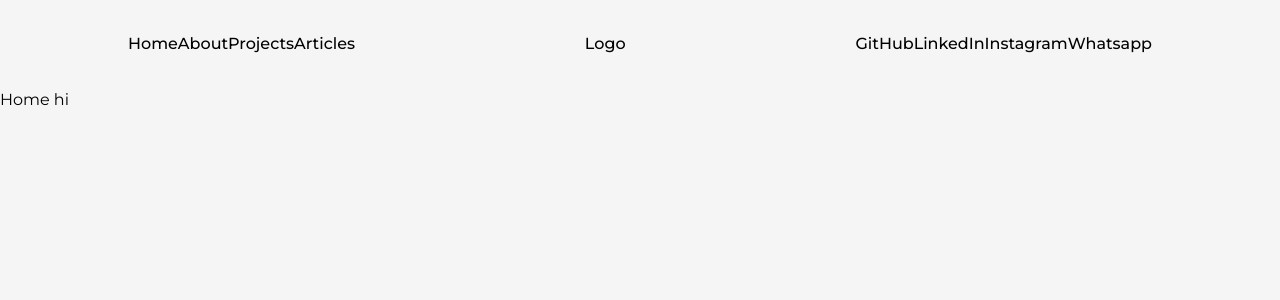
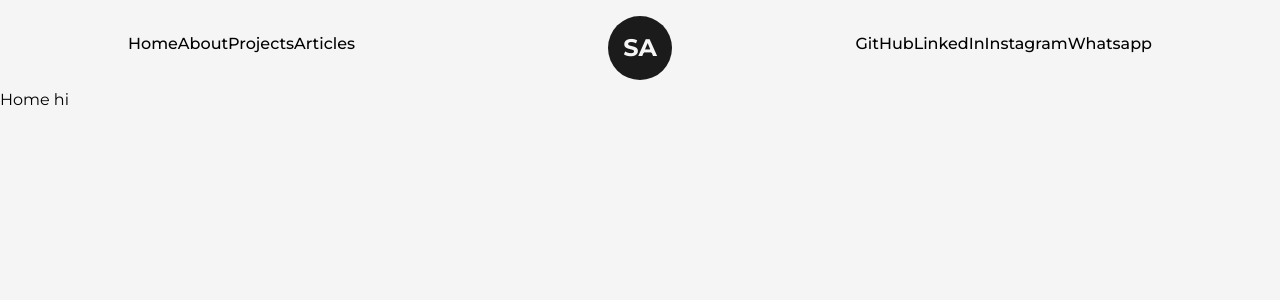
Before and after one commit to Suraj-Ambekar/portfolio-website, a Next.js app: page / in a window 1280 px wide. Shown: the top 300 px of the page. Built offline with nearby package versions, Linux system fonts and the light colour scheme.

Commit message:
completed logo and added framer motion library

```diff
--- a/package.json
+++ b/package.json
@@ -9,6 +9,7 @@
     "lint": "next lint"
   },
   "dependencies": {
+    "framer-motion": "^10.12.16",
     "next": "13.4.6",
     "react": "18.2.0",
     "react-dom": "18.2.0"
--- /dev/null
+++ b/src/components/Logo.js
@@ -0,0 +1,25 @@
+import React from 'react';
+import Link from 'next/link';
+import { motion } from 'framer-motion';
+
+const MotionLink = motion(Link);
+
+const Logo = () => {
+
+  return (
+    <div className='flex items-center justify-center mt-2'>
+        <MotionLink
+            href="/"
+            className='w-16 h-16 bg-dark text-light flex items-center justify-center rounded-full text-2xl font-bold'
+            whileHover={{
+                backgroundColor: ["#121212", "rgba(131,58,180,1)","rgba(253,29,29,1)","rgba(252,176,69,1)","rgba(131,58,180,1)", "#121212"],
+                transition: {duration: 1, repeat:Infinity}
+            }}
+        >
+            SA
+        </MotionLink>
+    </div>
+  )
+}
+
+export default Logo;
--- a/src/components/NavBar.js
+++ b/src/components/NavBar.js
@@ -1,5 +1,6 @@
 import React from 'react';
 import Link from 'next/link';
+import Logo from './Logo';
 
 const NavBar = () => {
   return (
@@ -10,13 +11,17 @@ const NavBar = () => {
         <Link href="/projects">Projects</Link>
         <Link href="/articles">Articles</Link>
       </nav>
-      <h2>Logo</h2>
+
       <nav>
         <Link href="/" target={"_blank"}>GitHub</Link>
         <Link href="/about" target={"_blank"}>LinkedIn</Link>
         <Link href="/projects" target={"_blank"}>Instagram</Link>
         <Link href="/articles" target={"_blank"}>Whatsapp</Link>
       </nav>
+
+      <div className='absolute left-[50%] top-2 translate-x-[-50%]'>
+        <Logo />
+      </div>
     </header>
   )
 }
```
Also changed, not shown: 1 other file (tests, documents, lock files or other folders).
